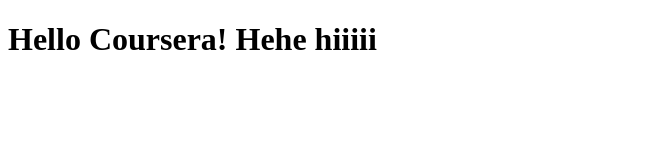
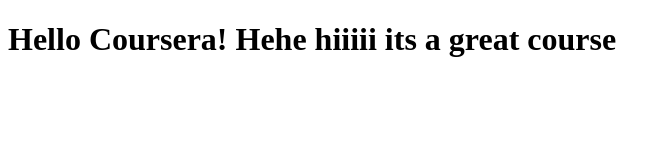
Before and after one commit to Hardhik2003/CourseraWebDev, a plain HTML site: page site/index.html in a window 1280 px wide. Shown: the whole page, without its empty margins (0-671 px from the left). Drawn offline with Linux system fonts and the light colour scheme.

Commit message:
Small Addition to our page

```diff
--- a/site/index.html
+++ b/site/index.html
@@ -4,6 +4,6 @@
  	<title>Hello Coursera hiii!</title>
  </head>
  <body>
- <h1>Hello Coursera! Hehe hiiiii </h1>
+ <h1>Hello Coursera! Hehe hiiiii its a great course </h1>
  </body>
  </html>
```
